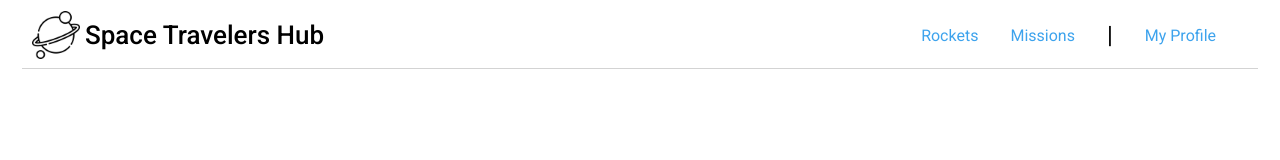
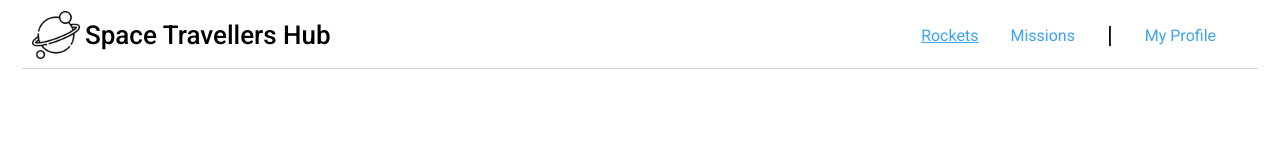
Before and after one commit to fickryiman/space-travellers-hub, a React (Create React App) app: page / in a window 1280 px wide. Shown: the top 160 px of the page. Built offline with nearby package versions, Linux system fonts and the light colour scheme; no server answers.

Commit message:
Update NavBar active style with prop

```diff
--- a/src/components/Navbar.js
+++ b/src/components/Navbar.js
@@ -6,18 +6,42 @@ const Navbar = () => (
   <nav className={css.nav}>
     <div className={css.logo}>
       <img src={planet} alt="Logo" />
-      <p>Space Travelers Hub</p>
+      <p>Space Travellers Hub</p>
     </div>
-    <ul className={css.ul}>
+    <ul className={css.ul} id="main-nav">
       <li>
-        <NavLink to="/" className={css.navigator} activeClassName="active"> Rockets </NavLink>
+        <NavLink
+          to="/"
+          style={({ isActive }) => ({
+            textDecoration: isActive ? 'underline' : '',
+          })}
+        >
+          {' '}
+          Rockets
+        </NavLink>
       </li>
       <li>
-        <NavLink to="/missions" className={css.navigator} activeClassName="active"> Missions </NavLink>
+        <NavLink
+          to="/missions"
+          style={({ isActive }) => ({
+            textDecoration: isActive ? 'underline' : '',
+          })}
+        >
+          {' '}
+          Missions
+        </NavLink>
       </li>
       <li className={css.sep}>|</li>
       <li>
-        <NavLink to="/profile" className={css.navigator} activeClassName="active"> My Profile </NavLink>
+        <NavLink
+          to="/profile"
+          style={({ isActive }) => ({
+            textDecoration: isActive ? 'underline' : '',
+          })}
+        >
+          {' '}
+          My Profile
+        </NavLink>
       </li>
     </ul>
   </nav>
--- a/src/components/Navbar.module.css
+++ b/src/components/Navbar.module.css
@@ -36,12 +36,12 @@
   list-style-type: none;
 }
 
-.navigator {
+.ul li a {
   color: rgb(61, 163, 237);
   text-decoration: none;
 }
 
-.active {
+.ul li a:active {
   text-decoration: underline;
 }
 
```
